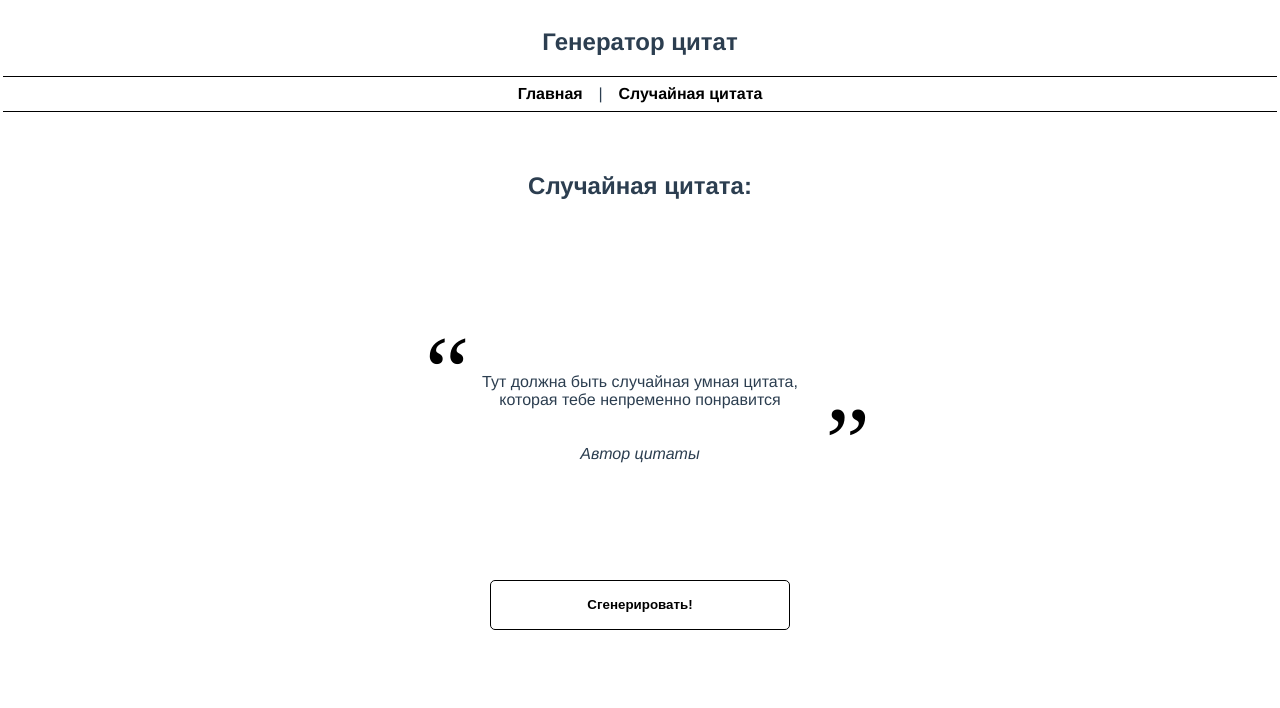
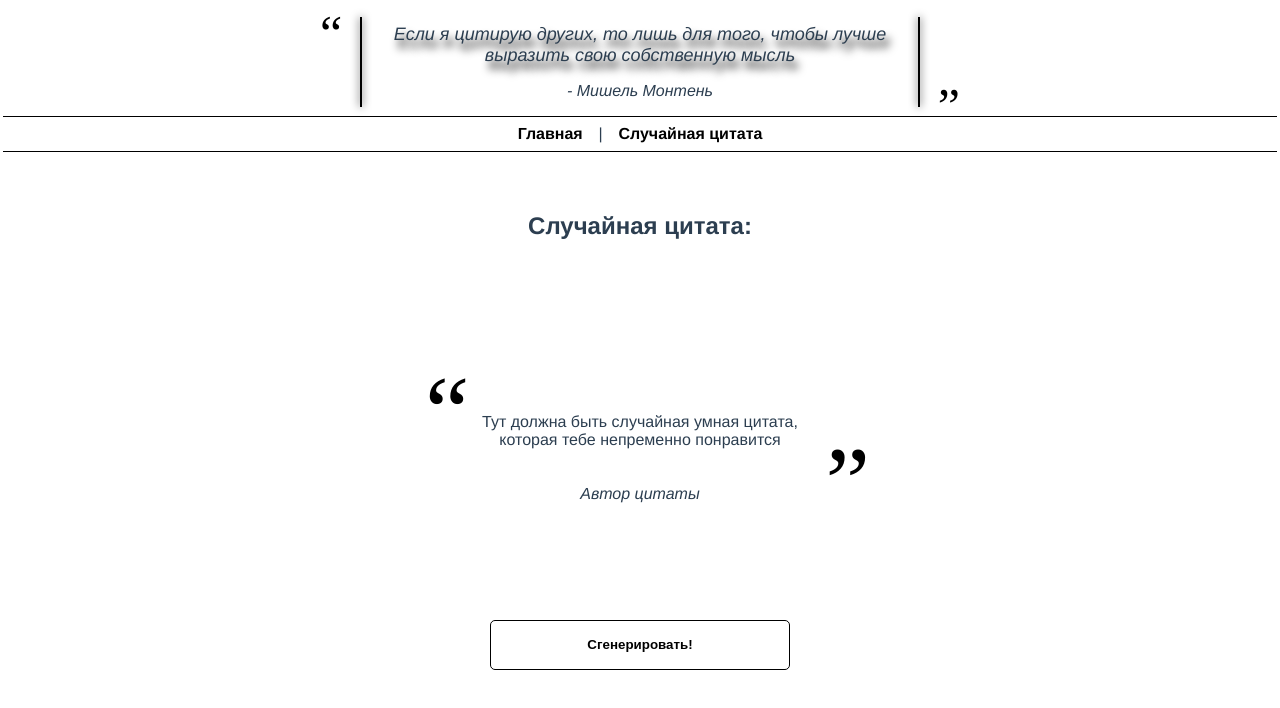
Before and after one commit to beautiful-cookie/cite-for-every-day, a Vue app: page /Cite-generator in a window 1280 px wide. Shown: the top 708 px of the page. Built offline with nearby package versions, Linux system fonts and the light colour scheme.

Commit message:
Header stylistic changes

```diff
--- a/src/components/Header.vue
+++ b/src/components/Header.vue
@@ -1,7 +1,15 @@
 <template>
     <div>
       <nav>
-        <h2>Генератор цитат</h2>
+        <div class="title-wrapper">
+          <div class="title-quotes">
+            <div class="title">
+              <cite class="title-cite">Если я цитирую других, то лишь для того, чтобы лучше выразить свою собственную мысль</cite>
+              <span class="autor"><cite>- Мишель Монтень</cite></span>
+            </div>
+          </div>
+        </div>
+
         <div class="links">
           <router-link to="/"><strong>Главная</strong></router-link> |
           <router-link to="/Cite-generator"><strong>Случайная цитата</strong></router-link>
@@ -19,6 +27,95 @@
       flex-direction: column;
       justify-content: center;
       align-items: center;
+    }
+
+  .title-wrapper
+  {
+    display: flex;
+    justify-content: center;
+    align-items: center;
+    width: 100vw;
+    overflow: hidden;
+  }
+
+  .title-quotes
+  {
+    width: 70vh;
+    position: relative;
+  }
+
+  .title-quotes:before,
+  .title-quotes:after
+  {
+    position: absolute;
+    color: black;
+    font-size: 50px;
+    font-family: Times, sans-serif;
+    line-height: 50px;
+    border-radius: 50%;
+  }
+
+  .title-quotes::before
+  {
+    content: '“';
+    left: -40px;
+    top: 0;
+  }
+
+  .title-quotes::after
+  {
+    content: '”';
+    right: -40px;
+    bottom: -15px;
+  }
+
+    .title
+    {
+      position: relative;
+      display: flex;
+      justify-content: center;
+      align-items: center;
+      flex-direction: column;
+      text-align: center;
+      max-width: 70vw;
+      gap: 2vh;
+      margin-top: 2vh;
+      margin-bottom: 2vh;
+      padding-left: 15px;
+      padding-right: 15px;
+    }
+
+    .title:before,
+    .title:after
+    {
+      content: "";
+      position: absolute;
+      height: 90px;
+      width: 2px;
+      background-color: black;
+      box-shadow: 0 0 8px black;
+      top: auto;
+    }
+
+    .title::before
+    {
+      left: 0;
+    }
+
+    .title::after
+    {
+      right: 0;
+    }
+
+    .title-cite
+    {
+      font-size: 18px;
+      text-shadow: 4px 8px 8px black;
+    }
+    .author
+    {
+      text-decoration: underline;
+      font-size: 10px;
     }
 
     .links
--- a/src/views/Cite-generator.vue
+++ b/src/views/Cite-generator.vue
@@ -105,7 +105,6 @@ export default {
     font-family: Times, sans-serif;
     line-height: 100px;
     border-radius: 50%;
-
   }
 
   .span-text::before
```
